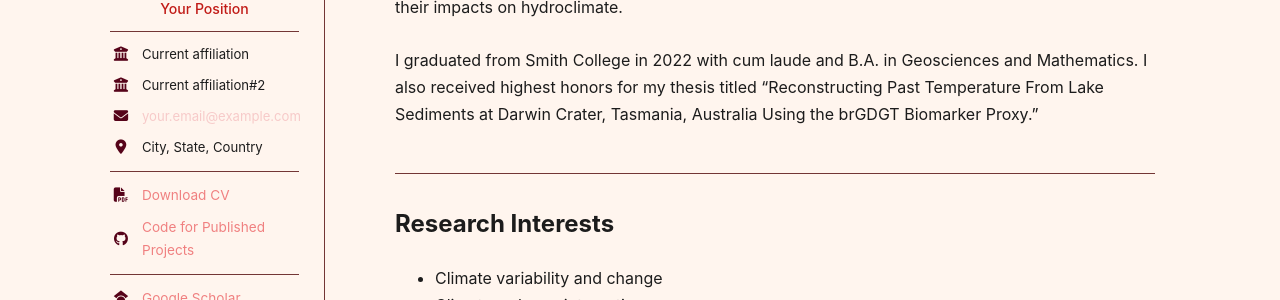
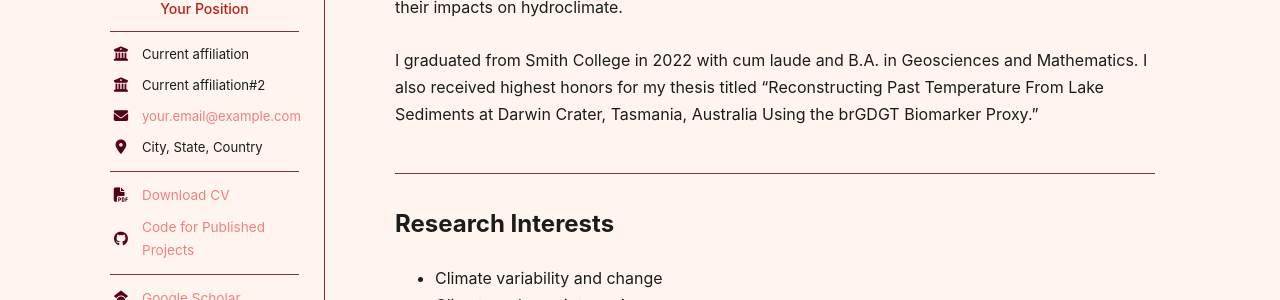
Before and after one commit to isugiura/isugiura.github.io, a Jekyll site: the page built from index.md, in a window 1280 px wide. Shown: the part 350-650 px from the top of the page. Built offline with Jekyll 4.4.1, drawn with Linux system fonts in a browser that asks for light colours.

Commit message:
Changing colors

```diff
--- a/assets/css/style.scss
+++ b/assets/css/style.scss
@@ -30,8 +30,7 @@
   --icon: #560319;
 
   --link: #F08080;
-  // --link-hover: #C11B17;
-  --link-hover: #E67451;
+  --link-hover: #C11B17;
 
   --border: #733635;
 }
@@ -279,7 +278,7 @@ body {
 
 
 .contact-info a {
-  color: var(--accent-muted);
+  color: var(--link);
 
   text-decoration: none;
 }
@@ -973,14 +972,14 @@ body {
 */
 
 .error-page .error-email {
-  color: var(--accent-muted);
+  color: var(--link);
 
   text-decoration: none;
 }
 
 
 .error-page .error-email:hover {
-  color: var(--accent-muted);
+  color: var(--link);
 
   text-decoration: none;
 }
```
